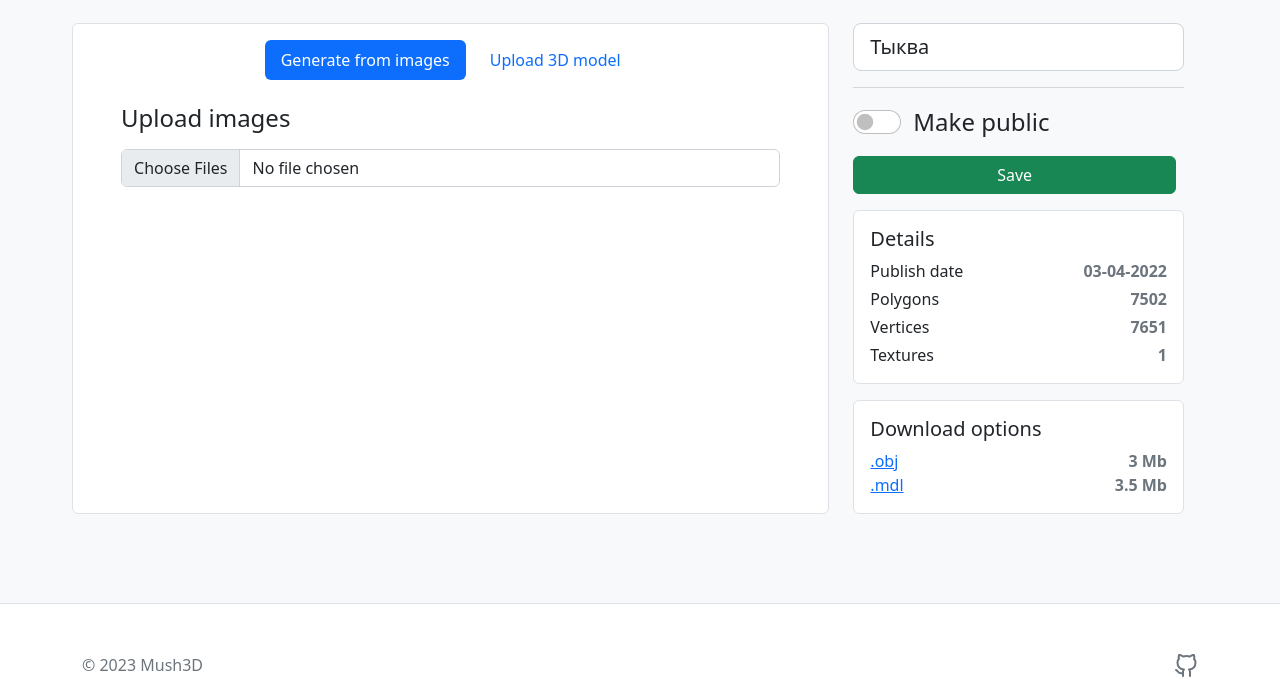
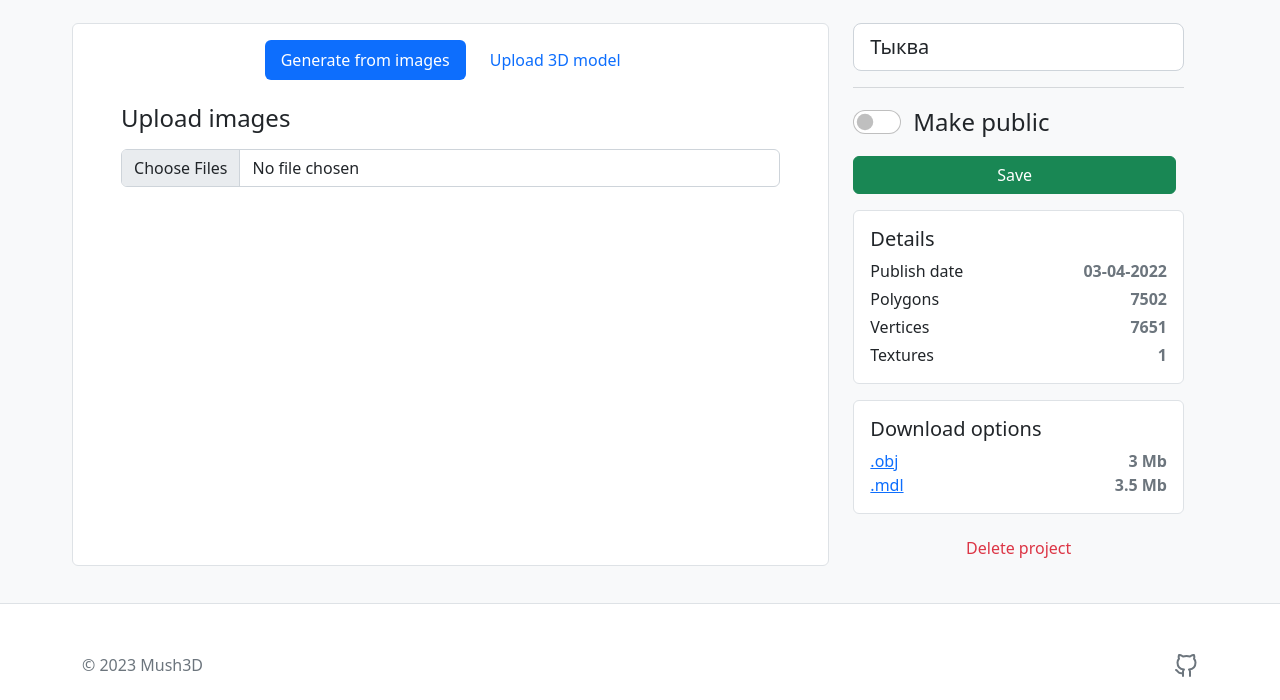
Before and after one commit to Soskiiit/mush, a Django app: page /edit/ in a window 1280 px wide. Shown: the part 74-774 px from the top of the page. Run offline with Django 3.2, Linux system fonts and the light colour scheme; some libraries are stand-ins or nearby versions.

Commit message:
Added 'delete project' button

```diff
--- a/mush/static/css/theme.css
+++ b/mush/static/css/theme.css
@@ -2,3 +2,20 @@
 .bg-gray-dark {
     background-color: var(--bs-gray-dark);
 }
+
+.btn-light-danger {
+    border: none;
+    font-weight: 500;
+    color: var(--bs-danger);
+}
+
+.btn-light-danger:hover {
+    color: white;
+    background-color: var(--bs-danger);
+}
+
+.btn-light-danger:active {
+    border: none;
+    color: white !important;
+    background-color: var(--bs-danger) !important;
+}
--- a/mush/theme/templates/catalog/item-edit.html
+++ b/mush/theme/templates/catalog/item-edit.html
@@ -46,7 +46,7 @@
 
     {% if model_ready %}
         <!-- Download options -->
-        <div class="p-3 container-fluid border rounded rounded-lg bg-white">
+        <div class="mb-3 p-3 container-fluid border rounded rounded-lg bg-white">
             <h5>Download options</h5>
             <ul class="mb-0 list-unstyled">
                 <li class="d-flex flex-row justify-content-between">
@@ -60,6 +60,10 @@
             </ul>
         </div>
     {% endif %}
+
+    <button class="w-100 btn btn-light-danger">
+        Delete project
+    </button>
 {% endblock %}
 
 {% block panel %}
--- a/mush/theme/templates/theme/base.html
+++ b/mush/theme/templates/theme/base.html
@@ -9,6 +9,7 @@
         <link rel="icon" href="{% static "assets/favicon.svg" %}" />
 
         <link rel="stylesheet" type="text/css" href="{% static "css/bootstrap/bootstrap.min.css" %}">
+        <link rel="stylesheet" type="text/css" href="{% static "css/theme.css" %}">
         {% block styles %}{% endblock %}
 
         <title>{% block tab_title %}Page Title{% endblock %} • Mush3D</title>
```
Lines whose indentation alone changed are shown as unchanged.
